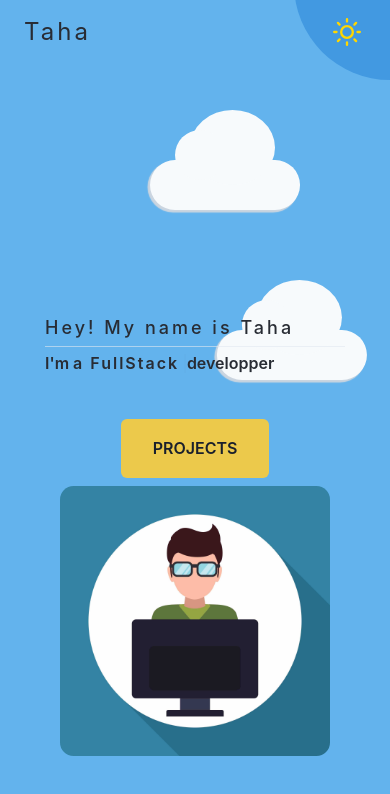
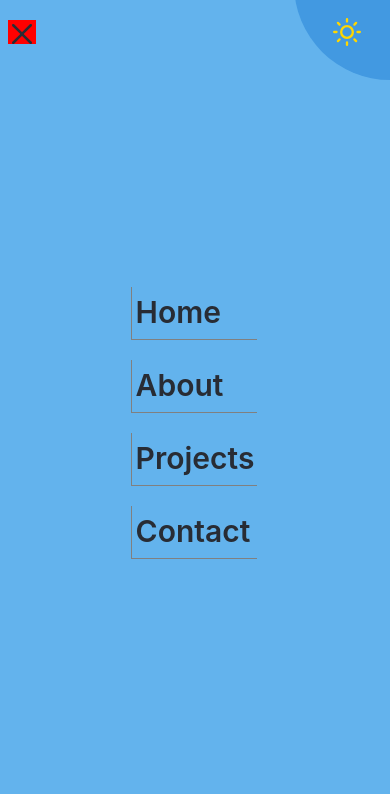
Before and after one commit to tahasama/myPortfolio, a React (Create React App) app: page / in a window 390 px wide. Shown: the top 794 px of the page. Built offline with nearby package versions, Linux system fonts and the light colour scheme.

Commit message:
navbar responsive

```diff
--- a/public/index.html
+++ b/public/index.html
@@ -15,6 +15,10 @@
       user's mobile device or desktop. See https://developers.google.com/web/fundamentals/web-app-manifest/
     -->
     <link rel="manifest" href="%PUBLIC_URL%/manifest.json" />
+    <link
+      rel="stylesheet"
+      href="https://fonts.googleapis.com/css?family=Tangerine"
+    />
     <!--
       Notice the use of %PUBLIC_URL% in the tags above.
       It will be replaced with the URL of the `public` folder during the build.
--- a/src/components/home.tsx
+++ b/src/components/home.tsx
@@ -18,7 +18,8 @@ import { motion } from "framer-motion";
 const Home = () => {
   const colorOnLight = useColorModeValue("blue.100", "purple.900");
   const bglOnLight = useColorModeValue("blue.300", "gray.900");
-  const buttonLight = useColorModeValue("yellow.400", "purple.400");
+  const buttonLight = useColorModeValue("cyan.400", "teal.500");
+  const buttonLightHover = useColorModeValue("cyan.600", "teal.600");
   const { colorMode } = useColorMode();
 
   return (
@@ -51,7 +52,7 @@ const Home = () => {
           mx={5}
           mt={[0, 50]}
           top={["-28", 0]}
-          zIndex={99}
+          zIndex={2}
           src={devNight}
           alt="devNight"
           h={["32%", "38%", "40%", "55%", "50%"]}
@@ -63,7 +64,7 @@ const Home = () => {
           mx={5}
           mt={[0, 50]}
           top={["-28", 0]}
-          zIndex={99}
+          zIndex={2}
           src={devDay}
           alt="devDay"
           h={["32%", "38%", "40%", "55%", "50%"]}
@@ -115,6 +116,7 @@ const Home = () => {
             w={["38vw", "28vw"]}
             h={["7vh", "9vh"]}
             bg={buttonLight}
+            _hover={{ bg: buttonLightHover }}
           >
             PROJECTS
           </Button>
--- a/src/components/navbar.tsx
+++ b/src/components/navbar.tsx
@@ -1,18 +1,28 @@
-import { MoonIcon, SunIcon } from "@chakra-ui/icons";
+import { CloseIcon, HamburgerIcon, MoonIcon, SunIcon } from "@chakra-ui/icons";
 import {
   Box,
   Button,
+  color,
   Flex,
+  Img,
+  List,
+  ListIcon,
+  ListItem,
   Tooltip,
+  transition,
   useColorMode,
   useColorModeValue,
 } from "@chakra-ui/react";
-import { motion } from "framer-motion";
+import { animate, motion } from "framer-motion";
+import { useState } from "react";
 
 const Navbar = () => {
   const colorOn = useColorModeValue("#282c34", "gray.50 ");
   const textColorOn = useColorModeValue("blue.300", "gray.900");
+  const navTextColorOn = useColorModeValue("gray.200", "gray.400");
   const { colorMode, toggleColorMode } = useColorMode();
+  const [nav, setNav] = useState(false);
+  const navi = ["Home", "About", "Projects", "Contact"];
 
   return (
     <Flex
@@ -26,13 +36,59 @@ const Navbar = () => {
       position="fixed"
     >
       <Box
+        position={"absolute"}
+        left={0}
+        right={0}
+        m={2}
+        visibility={["visible", "hidden"]}
+        cursor={"pointer"}
+        onClick={() => setNav(!nav)}
+        zIndex={99}
+        w={"fit-content"}
+        bg="red"
+      >
+        {nav ? <HamburgerIcon boxSize={8} /> : <CloseIcon boxSize={5} mx={1} />}
+      </Box>
+      {!nav && (
+        <Flex
+          visibility={["visible", "hidden"]}
+          position="absolute"
+          top={0}
+          left={0}
+          w={"full"}
+          h={"100vh"}
+          bg={textColorOn}
+          justifyContent={"center"}
+          alignItems={"center"}
+          flexDirection={"column"}
+        >
+          <List fontSize={"3xl"} spacing={3} fontWeight={600}>
+            {navi.map((n: any) => (
+              <ListItem
+                m={5}
+                cursor={"pointer"}
+                _hover={{ color: navTextColorOn }}
+                p={1}
+                boxShadow={" -1px 1px 0px 0px gray"}
+              >
+                {n}
+              </ListItem>
+            ))}
+          </List>
+        </Flex>
+      )}
+
+      <Box
         alignItems="center"
         letterSpacing={3}
-        fontSize={24}
-        m={6}
+        fontSize={"5xl"}
+        m={[12, 6]}
         color={colorOn}
+        fontFamily={"tangerine"}
+        w={"5xl"}
       >
-        Taha
+        {/* <Img src={} /> */}
+        Maatof Taha
       </Box>
       <Flex w={600} h={"16"} alignItems="center" justifyContent="space-between">
         <Flex
@@ -43,10 +99,20 @@ const Navbar = () => {
           justifyContent="space-between"
           // opacity={[0, 1]}
         >
-          <Box>Home</Box>
-          <Box>About</Box>
-          <Box>Projects</Box>
-          <Box>Contact</Box>
+          <List display={"flex"} flexDirection={"row"}>
+            {navi.map((n: any) => (
+              <motion.div whileHover={{ scale: 1.03 }}>
+                <ListItem
+                  m={5}
+                  cursor={"pointer"}
+                  _hover={{ color: navTextColorOn }}
+                  fontWeight={600}
+                >
+                  {n}
+                </ListItem>
+              </motion.div>
+            ))}
+          </List>
         </Flex>
         <motion.div
           whileHover={{ x: [0, -10], scale: 1.6, transition: { duration: 1 } }}
```
